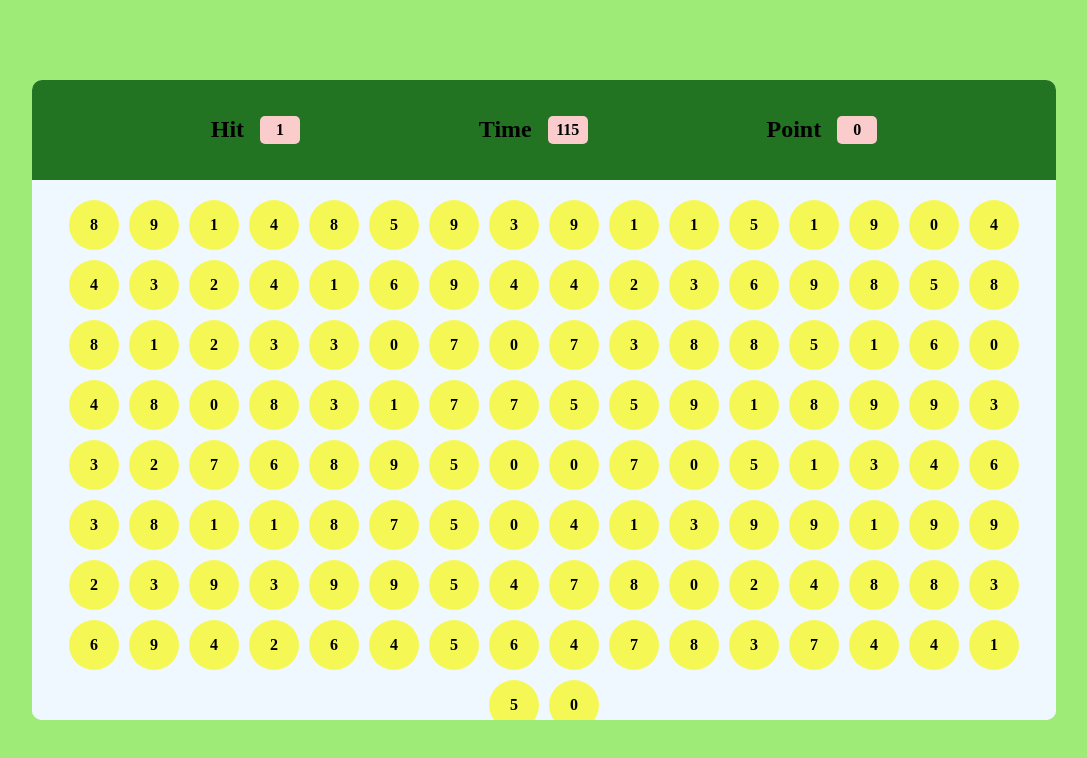
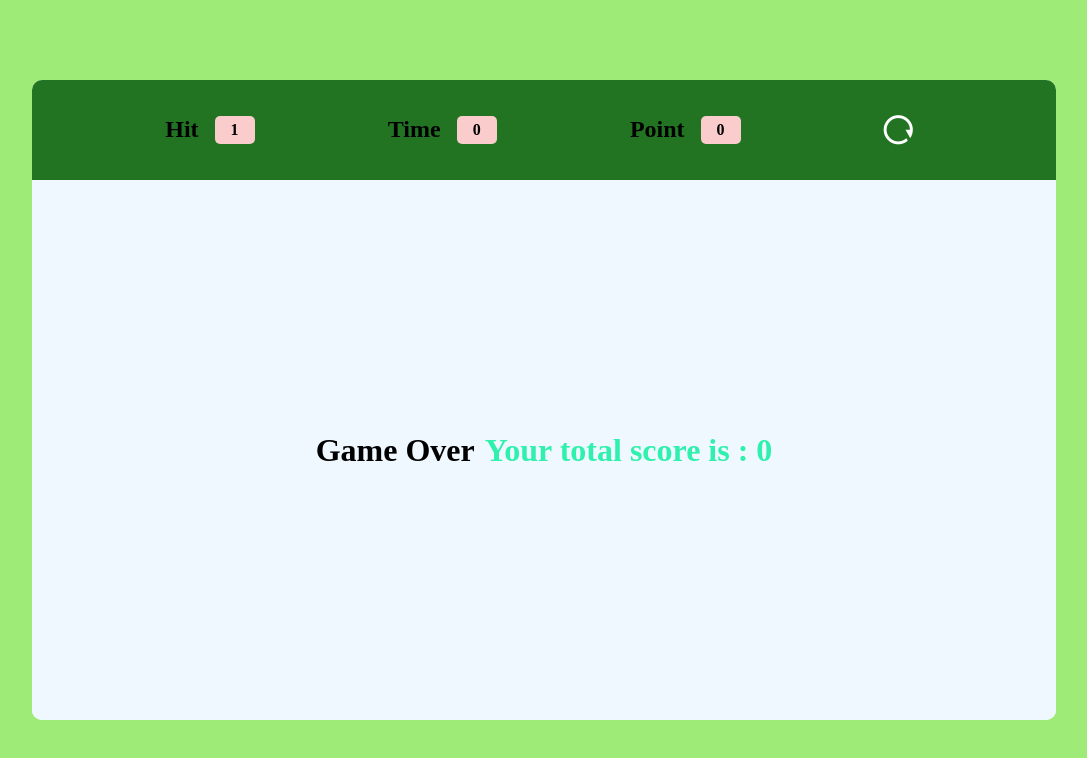
Before and after one commit to amit0688/Bubble-game, a plain HTML site: page index.html in a window 1280 px wide. Shown: the whole page, without its empty margins (96-1183 px from the left). Drawn offline with nearby package versions, Linux system fonts and the light colour scheme.

Commit message:
9th nov 1st update

```diff
--- a/index.html
+++ b/index.html
@@ -3,6 +3,7 @@
 <head>
     <meta charset="UTF-8">
     <meta name="viewport" content="width=device-width, initial-scale=1.0">
+    <link href="https://cdn.jsdelivr.net/npm/remixicon@3.5.0/fonts/remixicon.css" rel="stylesheet">
     <link rel="stylesheet" href="./style.css">
     <title>Bubble game</title>
 </head>
@@ -22,9 +23,10 @@
                     <h2>Point</h2>
                     <div id = "point" class="num">0</div>
                 </div>
+                <i class="ri-restart-line" id="re"></i>
             </div>
             <div id="bot" class="bot">
-                <div id="ball" class="ball">5</div>
+                <div id="balls" class="ball">5</div>
             </div>
         </div>
     </div>
--- a/index.js
+++ b/index.js
@@ -43,8 +43,23 @@ document.querySelector("#bot").addEventListener("click", function(dets){
 
 
 
+// function reset(){
+//     // time = 121;
+//     // score = 10;
+//     // makeBubble();
+//     // hitrn();
+//     // document.getElementById("bot").style.pointerEvents = "all";
+//     // runTimer();
+//     window.Location.reload();
+// }
 
-var time = 120;
+document.querySelector('#re').addEventListener('click', function(){
+    window.location.reload();
+    return false;
+  });
+
+
+var time = 4;
 
 function runTimer(){
     let timeInt = setInterval (function(){
--- a/style.css
+++ b/style.css
@@ -100,6 +100,30 @@ body{
 
 }
 
+#re{
+    color: white;
+    font-size: 35px;
+    cursor: pointer;
+    padding: 7px;
+    border-radius: 100%;
+}
+
+#re:active{
+    scale: 0.8;
+}
+
+#re:hover{
+    background-color: whitesmoke;
+    opacity: .8;
+    transition: 0.4s;
+    color: red;
+    transform: rotate(180deg);
+    transition-duration: 0.3s;
+
+
+
+}
+
 
 @media screen and (max-width: 480px) {
     .ball{
```
